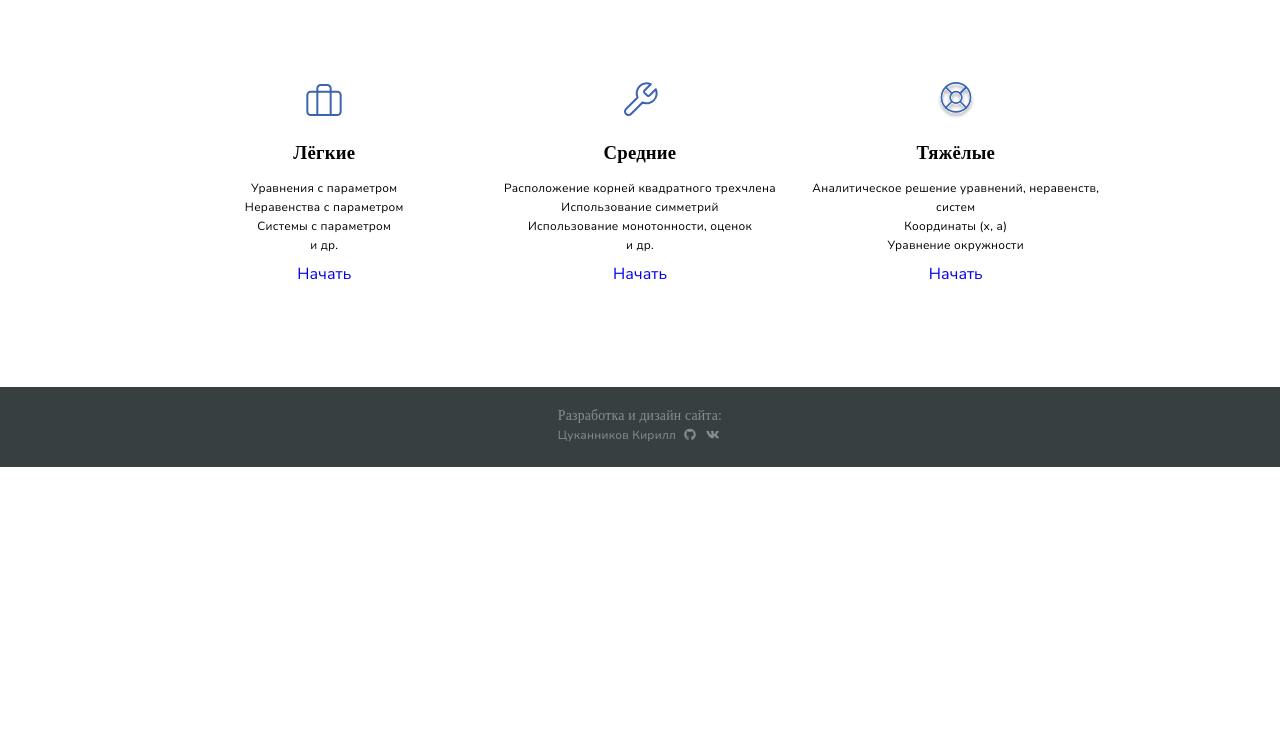
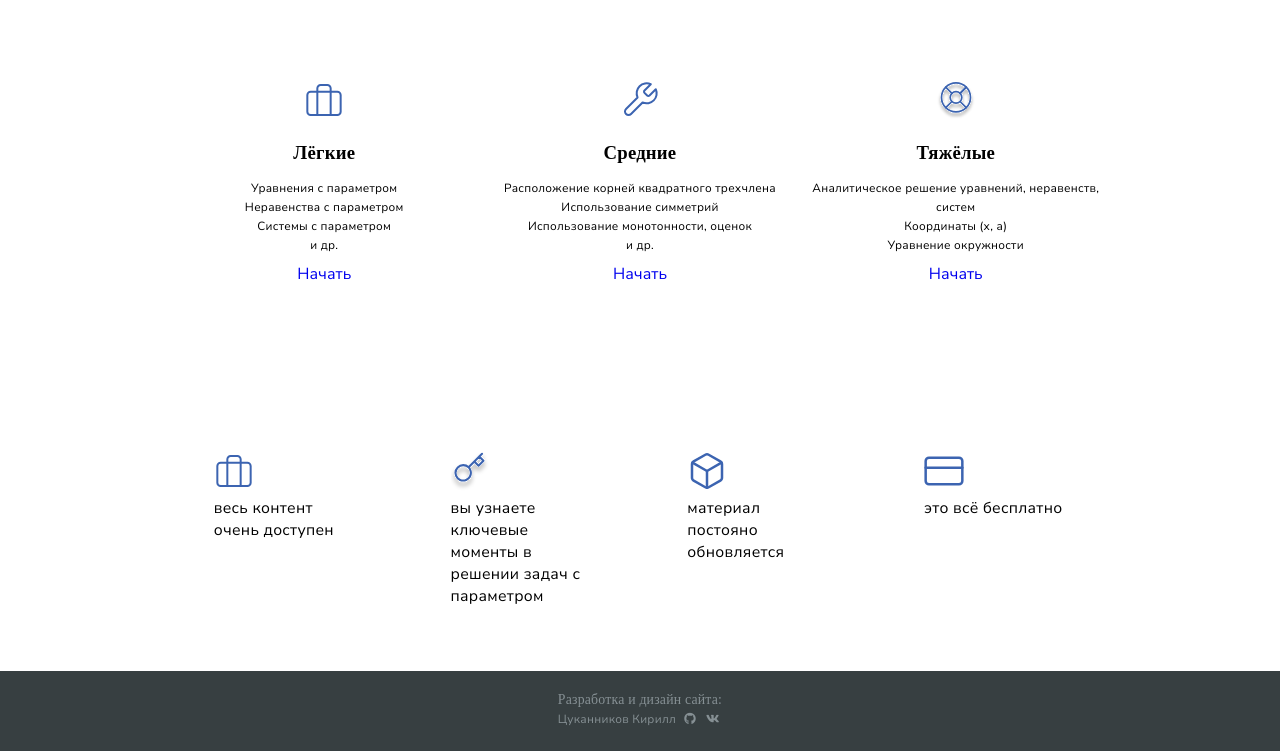
Before and after one commit to topi768/params, a website: page #src/index.html in a window 1280 px wide. Shown: the part 862-1613 px from the top of the page. Before the commit the page ends 1329 px from the top, so only its background shows below. Drawn offline with nearby package versions, Linux system fonts and the light colour scheme; files that its build step writes are made by us from their sources; files whose address does not match are found by name.

Commit message:
ready opportunities

```diff
--- a/#src/index.html
+++ b/#src/index.html
@@ -73,6 +73,26 @@
       </article>
     </div>
   </section>
+  <section class="opportunities">
+    <div class="container">
+      <div class="opportunities__item">
+        <img src="img\opportunities\briefcase.svg" alt="">
+        <p>весь контент очень доступен</p>
+      </div>
+      <div class="opportunities__item">
+        <img src="img\opportunities\key.svg" alt="">
+        <p>вы узнаете ключевые моменты в решении задач с параметром</p>
+      </div>
+      <div class="opportunities__item">
+        <img src="img\opportunities\box.svg" alt="">
+        <p>материал постояно обновляется</p>
+      </div>
+      <div class="opportunities__item">
+        <img src="img\opportunities\creditCard.svg" alt="">
+        <p>это всё бесплатно</p>
+      </div>
+    </div>
+  </section>
   <footer>
     <div class="footer__item">
       <h4>Разработка и дизайн сайта:</h4>
--- a/#src/scss/style.scss
+++ b/#src/scss/style.scss
@@ -182,7 +182,7 @@ nav {
 main {
   width: 100%;
   height: 100vh;
-  background:  url(../img/main/math.png) no-repeat fixed;
+  background: linear-gradient(to bottom, transparent 70%, $black),  url(../img/main/math.png) no-repeat fixed;
   background-size: cover;
   position: relative;
   z-index: 1;
@@ -238,8 +238,44 @@ main {
       img {
         width: 40px;
         height: 40px;
-        transition: 0.7s;
-        &:hover {
+        transition: 0.4s;
+      }
+      &:hover {
+        img {
+          transform: translate(0, -17%);
+        }
+      }
+    }
+  }
+}
+.opportunities{
+  padding: 5% 0;
+  width: 100%;
+  height: auto;
+  .container {
+    width: 100%;
+    height: auto;
+    display: flex;
+    justify-content: space-between;
+    @media (max-width: 1200px) {
+      flex-wrap: wrap;
+    }
+    .opportunities__item {
+      display: block;
+      margin: 0 5%;
+      flex-basis: 25%;
+      @media (max-width: 1200px) {
+        margin:  3% 10%;
+        max-width: 30%;
+        flex-basis: 50%;
+      }
+      img {
+        transition: 0.4s;
+        width: 40px;
+        height: 40px;
+      }
+      &:hover {
+        img {
           transform: translate(0, -17%);
         }
       }
```
Also changed, not shown: #src/img/opportunities/box.svg (added), #src/img/opportunities/briefcase.svg (added), #src/img/opportunities/creditCard.svg (added), #src/img/opportunities/key.svg (added), dist/css/style.css, dist/css/style.min.css, dist/img/opportunities/box.svg (added), dist/img/opportunities/briefcase.svg (added), dist/img/opportunities/creditCard.svg (added), dist/img/opportunities/key.svg (added), dist/index.html.
